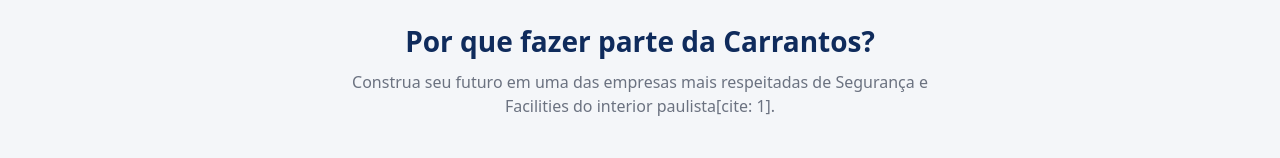
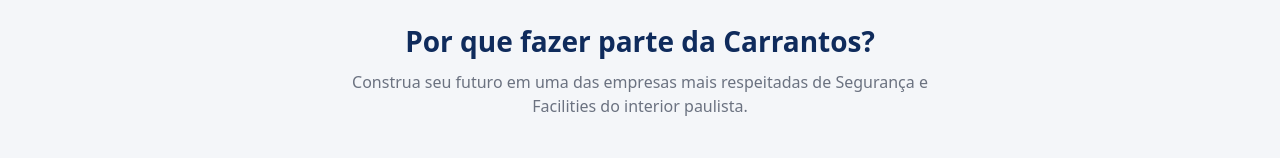
Before and after one commit to eilincoln/carrantos-vagas, a React (Vite) app: page / in a window 1280 px wide. Shown: the part 1460-1618 px from the top of the page. Built offline with nearby package versions, Linux system fonts and the light colour scheme.

Commit message:
fix: remove marcacao de texto no subtitulo de cultura

```diff
--- a/src/components/CompanyCulture/CompanyCulture.tsx
+++ b/src/components/CompanyCulture/CompanyCulture.tsx
@@ -30,7 +30,7 @@ export function CompanyCulture() {
         </h2>
         <p className={styles.subtitle}>
           Construa seu futuro em uma das empresas mais respeitadas de Segurança
-          e Facilities do interior paulista[cite: 1].
+          e Facilities do interior paulista.
         </p>
       </div>
 
```
